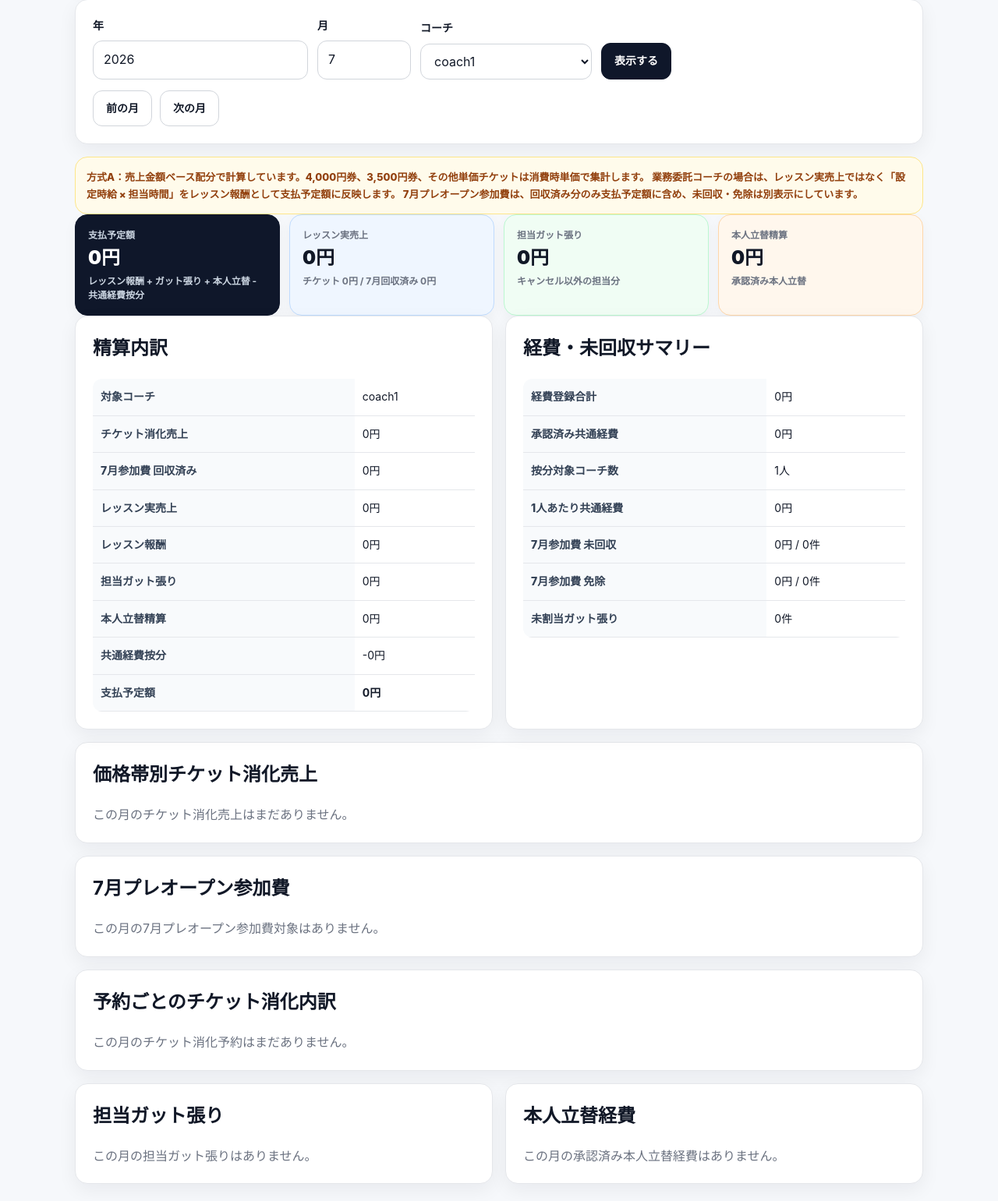
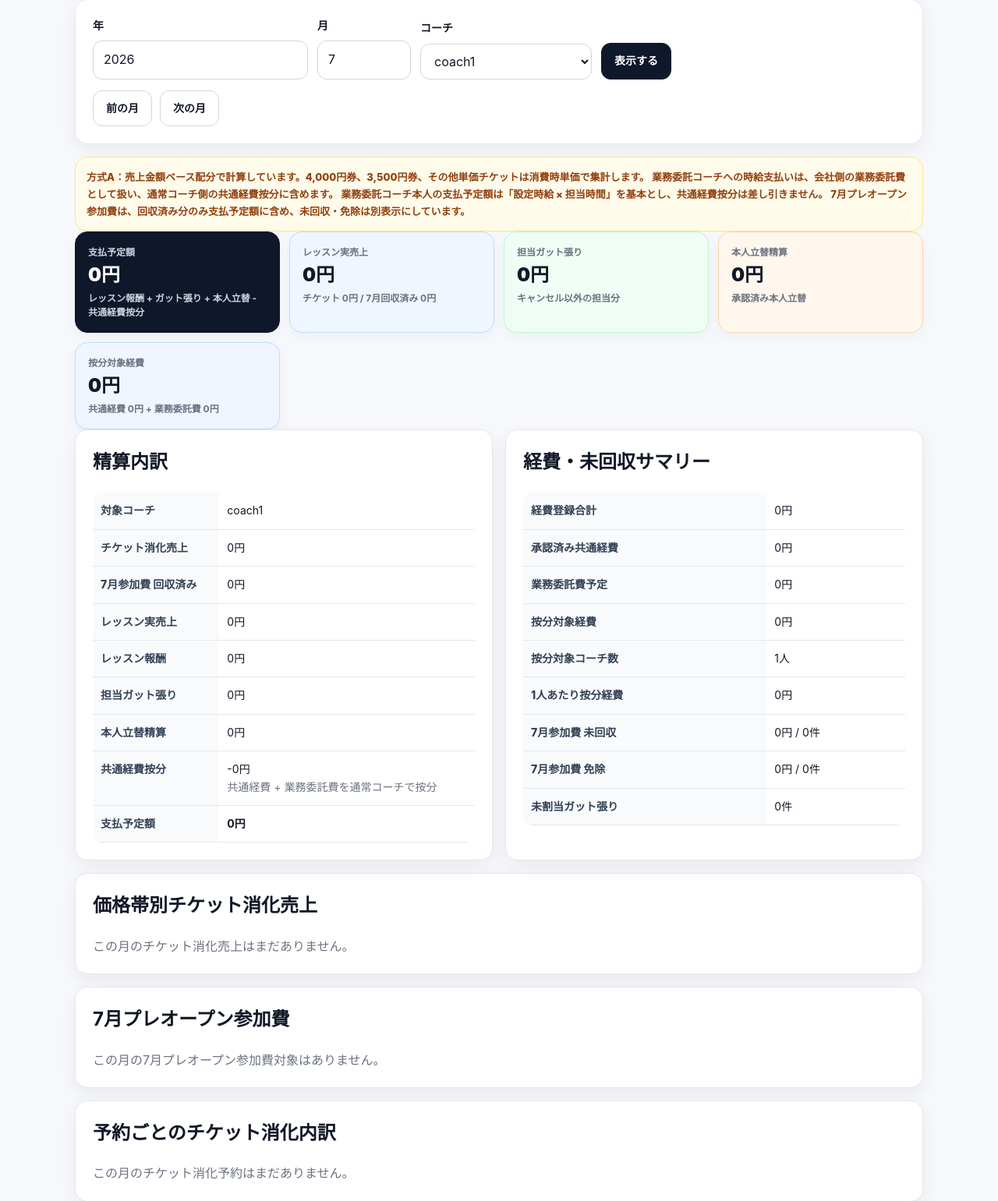
Before and after one commit to KEIIZ-3/tennis-app, a Django app: page /coach/payroll-summary/ in a window 1280 px wide. Shown: the part 502-2043 px from the top of the page at 78% size. Run offline with Django 4.2, Linux system fonts and the light colour scheme; a user stored in the database is signed in; data comes from the database, SQL or seed files in the repository; data that the repository does not hold is empty; parts of the project's set-up code (start-up, migrations or seed data) failed here and were passed over; some libraries are stand-ins or nearby versions.

Commit message:
Update payroll summary for contractor coaches

```diff
--- a/club/templates/coach/payroll_summary.html
+++ b/club/templates/coach/payroll_summary.html
@@ -353,7 +353,8 @@
 
 <div class="warning-box">
   方式A：売上金額ベース配分で計算しています。4,000円券、3,500円券、その他単価チケットは消費時単価で集計します。
-  業務委託コーチの場合は、レッスン実売上ではなく「設定時給 × 担当時間」をレッスン報酬として支払予定額に反映します。
+  業務委託コーチへの時給支払いは、会社側の業務委託費として扱い、通常コーチ側の共通経費按分に含めます。
+  業務委託コーチ本人の支払予定額は「設定時給 × 担当時間」を基本とし、共通経費按分は差し引きません。
   7月プレオープン参加費は、回収済み分のみ支払予定額に含め、未回収・免除は別表示にしています。
 </div>
 
@@ -361,7 +362,13 @@
   <div class="payroll-stat primary">
     <div class="payroll-stat-label">支払予定額</div>
     <div class="payroll-stat-value">{{ estimated_salary }}円</div>
-    <div class="payroll-stat-note">レッスン報酬 + ガット張り + 本人立替 - 共通経費按分</div>
+    <div class="payroll-stat-note">
+      {% if is_selected_contractor_coach %}
+        業務委託費 + ガット張り + 本人立替
+      {% else %}
+        レッスン報酬 + ガット張り + 本人立替 - 共通経費按分
+      {% endif %}
+    </div>
   </div>
   <div class="payroll-stat info">
     <div class="payroll-stat-label">レッスン実売上</div>
@@ -384,6 +391,11 @@
     <div class="payroll-stat-label">本人立替精算</div>
     <div class="payroll-stat-value">{{ personal_reimbursement_amount }}円</div>
     <div class="payroll-stat-note">承認済み本人立替</div>
+  </div>
+  <div class="payroll-stat info">
+    <div class="payroll-stat-label">按分対象経費</div>
+    <div class="payroll-stat-value">{{ common_expense_base_total }}円</div>
+    <div class="payroll-stat-note">共通経費 {{ approved_common_expense_total }}円 + 業務委託費 {{ monthly_contractor_expense_total }}円</div>
   </div>
 </div>
 
@@ -438,7 +450,13 @@
           </tr>
           <tr>
             <th>共通経費按分</th>
-            <td>-{{ per_coach_common_expense }}円</td>
+            <td>
+              {% if is_selected_contractor_coach %}
+                0円<br><span class="muted">業務委託コーチ本人には按分しません</span>
+              {% else %}
+                -{{ per_coach_common_expense }}円<br><span class="muted">共通経費 + 業務委託費を通常コーチで按分</span>
+              {% endif %}
+            </td>
           </tr>
           <tr>
             <th>支払予定額</th>
@@ -463,11 +481,19 @@
             <td>{{ approved_common_expense_total }}円</td>
           </tr>
           <tr>
-            <th>按分対象コーチ数</th>
-            <td>{{ active_coach_count }}人</td>
+            <th>業務委託費予定</th>
+            <td>{{ monthly_contractor_expense_total }}円</td>
           </tr>
           <tr>
-            <th>1人あたり共通経費</th>
+            <th>按分対象経費</th>
+            <td>{{ common_expense_base_total }}円</td>
+          </tr>
+          <tr>
+            <th>按分対象コーチ数</th>
+            <td>{{ common_expense_participant_count }}人</td>
+          </tr>
+          <tr>
+            <th>1人あたり按分経費</th>
             <td>{{ per_coach_common_expense }}円</td>
           </tr>
           <tr>
```
